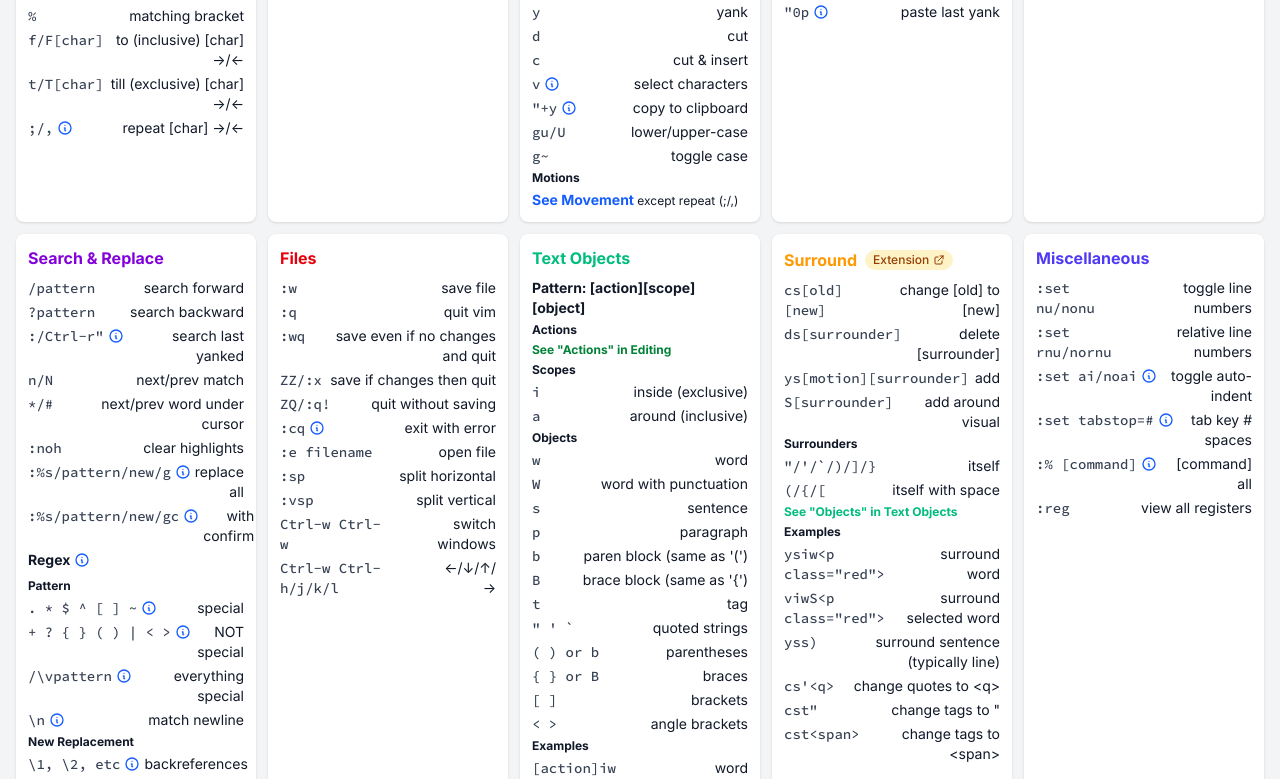
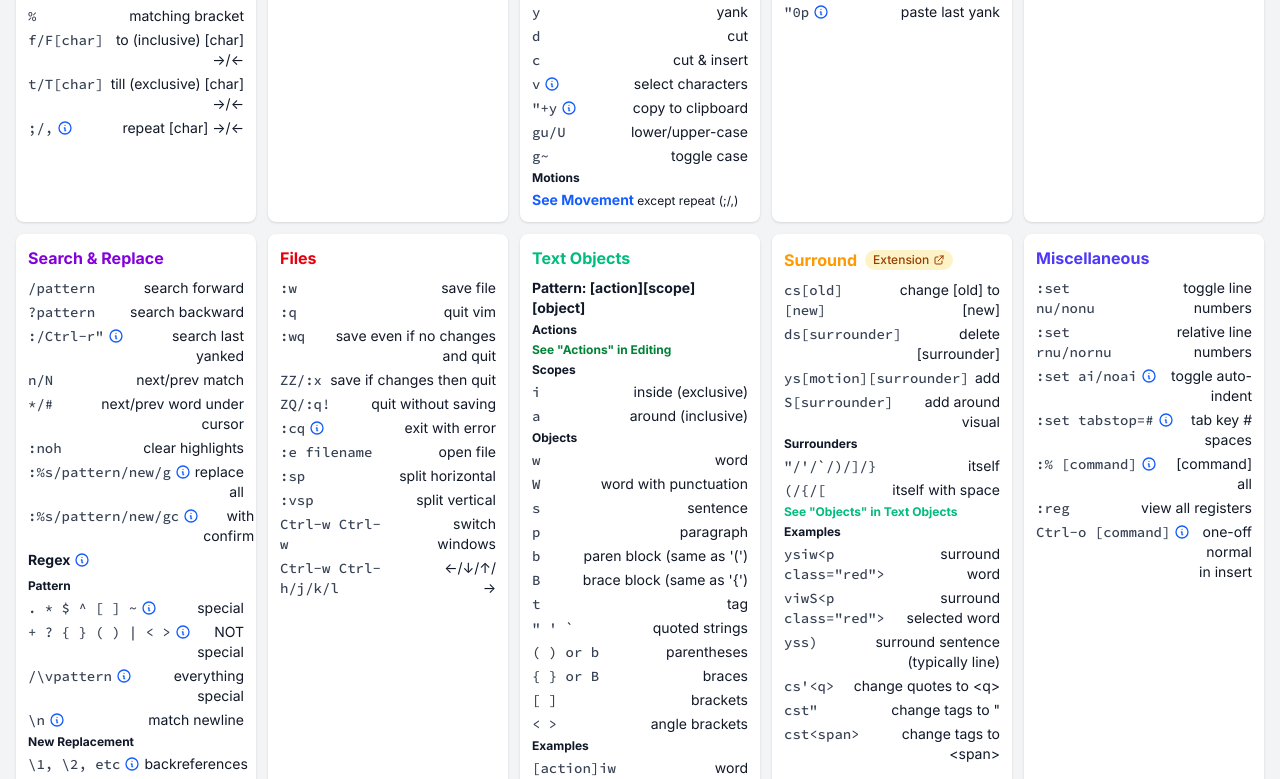
Before and after one commit to Noitidart/vim-cheats, a Next.js app: page / in a window 1280 px wide. Shown: the part 386-1165 px from the top of the page. Built offline with nearby package versions, Linux system fonts and the light colour scheme.

Commit message:
Adds one-off normal command during insert mode
Resolves: #4

```diff
--- a/pages/index.tsx
+++ b/pages/index.tsx
@@ -754,7 +754,14 @@ const sections: Section[] = [
           ]
         }
       ],
-      [':reg', 'view all registers']
+      [':reg', 'view all registers'],
+      [
+        'Ctrl-o [command]',
+        'one-off normal in insert',
+        {
+          tooltip: ['Only available in insert mode']
+        }
+      ]
     ]
   }
 ];
```
